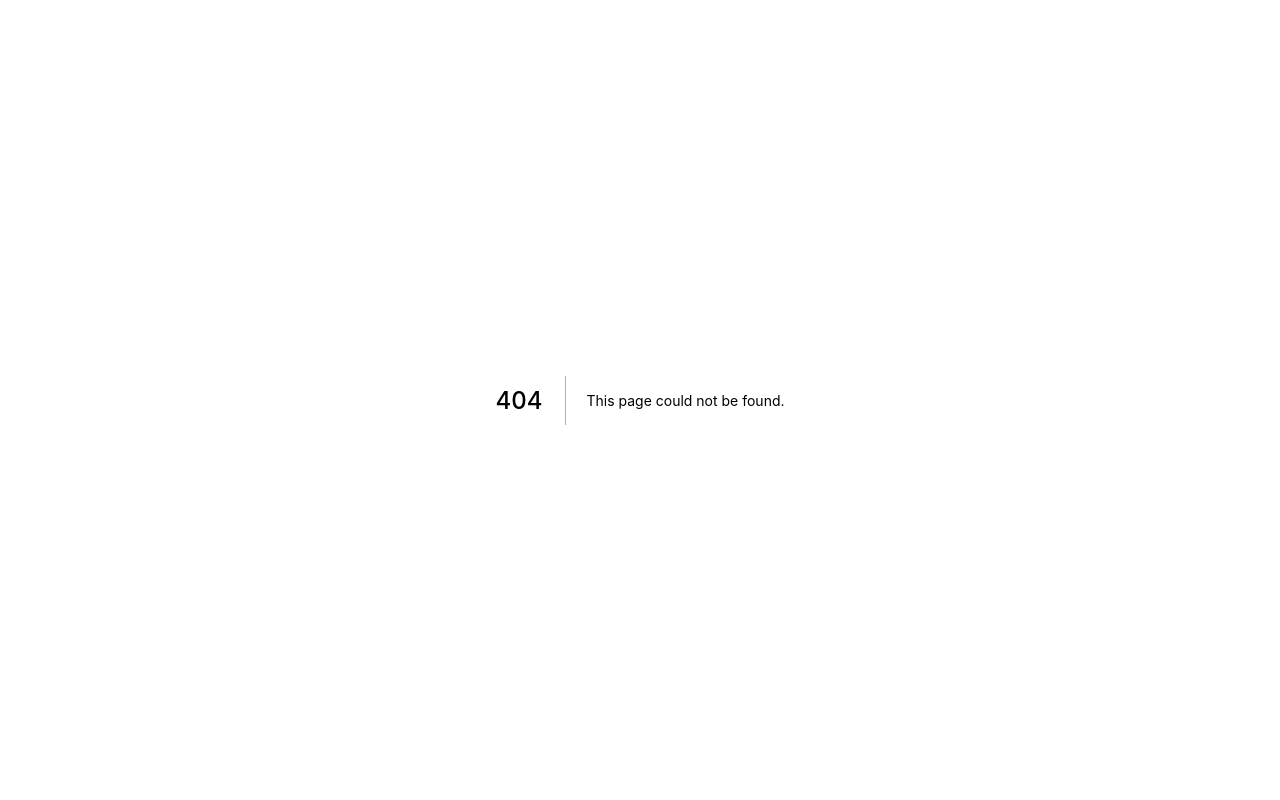
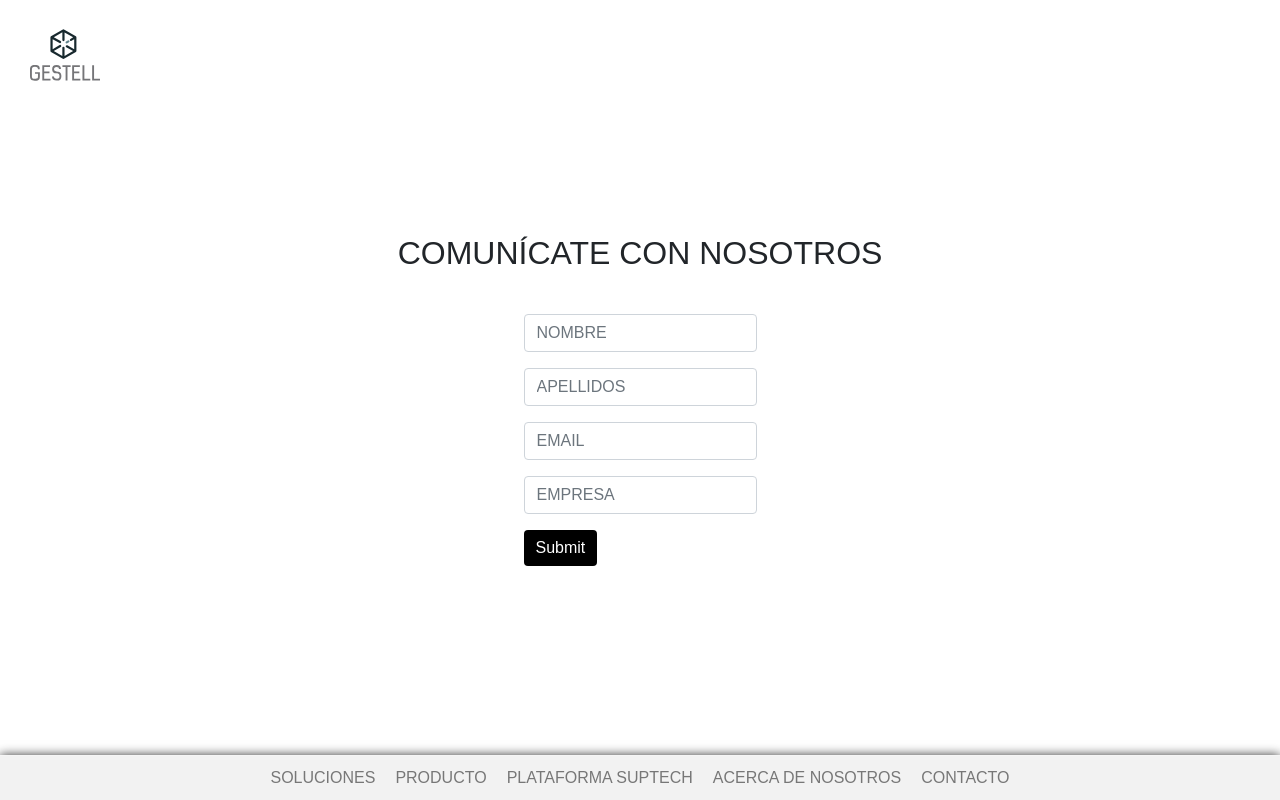
Before and after one commit to axelobscura/webgestell, a Next.js app: page /contacto in a window 1280 px wide. Before the commit this address had no page. Built offline with nearby package versions, Linux system fonts and the light colour scheme; a web font is replaced by a local one.

Commit message:
Contacto

```diff
--- /dev/null
+++ b/pages/contacto.js
@@ -0,0 +1,45 @@
+import React from "react";
+import Layout from './components/Layout';
+import Form from 'react-bootstrap/Form';
+import Button from 'react-bootstrap/Button';
+
+export default function Contacto() {
+  return (
+    <Layout>
+      <div className="component second-component">
+        <h2 className="titularG">Comunícate con nosotros</h2>
+        <hr />
+        <Form className="contacto">
+          <Form.Group controlId="formBasicEmail">
+            <Form.Control type="email" placeholder="NOMBRE" />
+          </Form.Group>
+          <Form.Group controlId="formBasicEmail">
+            <Form.Control type="email" placeholder="APELLIDOS" />
+          </Form.Group>
+          <Form.Group controlId="formBasicEmail">
+            <Form.Control type="email" placeholder="EMAIL" />
+          </Form.Group>
+          <Form.Group controlId="formBasicEmail">
+            <Form.Control type="email" placeholder="EMPRESA" />
+          </Form.Group>
+          <Button variant="primary" type="submit" style={{ background: '#000', border: 'none'}}>
+            Submit
+          </Button>
+        </Form>
+      </div>
+      <style jsx>{`
+        .second-component {
+          display: flex;
+          flex-direction: column;
+          justify-content: center;
+          align-items: center;
+          align-content: center;
+          height: 100vh;
+        }
+        .second-component form.contacto {
+          width: 90%;
+        }
+      `}</style>
+    </Layout>
+  )
+}
```
